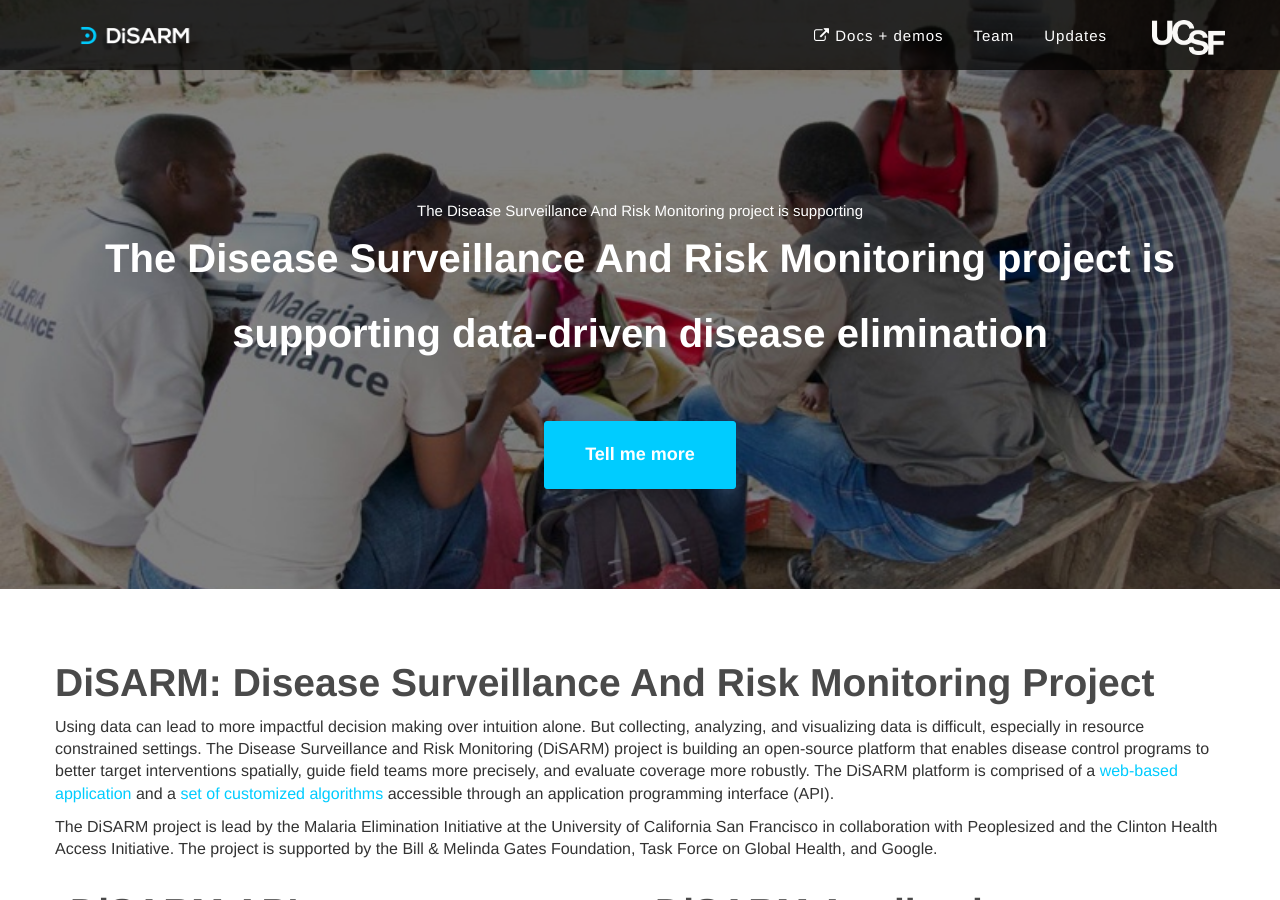
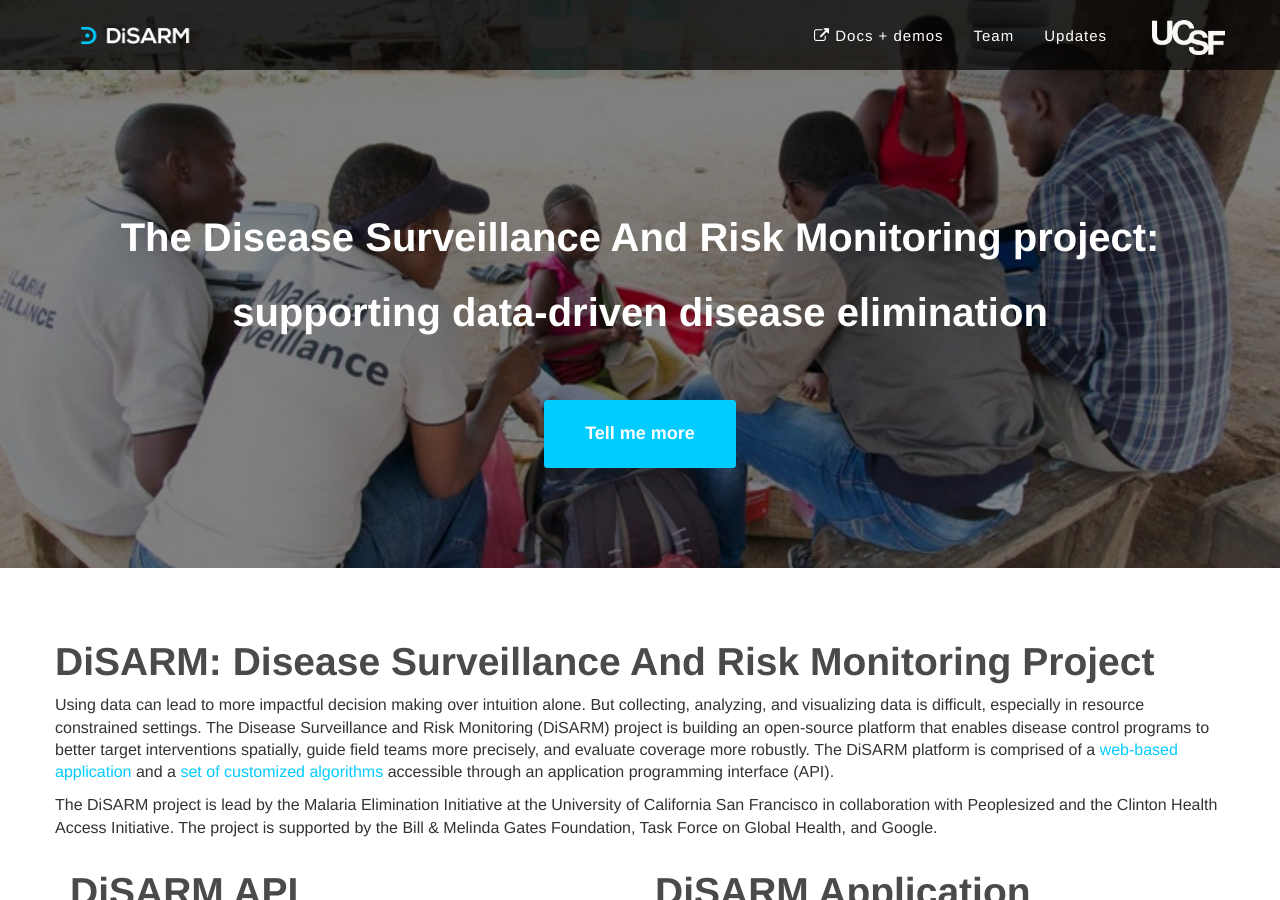
Before and after one commit to disarm-platform/disarm-website, a Jekyll site: the page built from index.html, in a window 1280 px wide and 900 px high. Built offline with Jekyll 4.4.1, drawn with Linux system fonts in a browser that asks for light colours; some web fonts are replaced.

Commit message:
header changes

```diff
--- a/_includes/header.html
+++ b/_includes/header.html
@@ -2,8 +2,9 @@
     <!-- Header -->
     <header>
         <div class="container">
-            <div class="intro-text">The Disease Surveillance And Risk Monitoring project is supporting
-                <div class="intro-heading">The Disease Surveillance And Risk Monitoring project is supporting data-driven disease elimination</div>
+            <div class="intro-text">
+                <div class="intro-heading">The Disease Surveillance And Risk Monitoring project:
+                supporting data-driven disease elimination</div>
                 <a href="#about" class="page-scroll btn btn-xl">Tell me more</a>
             </div>
         </div>
```
